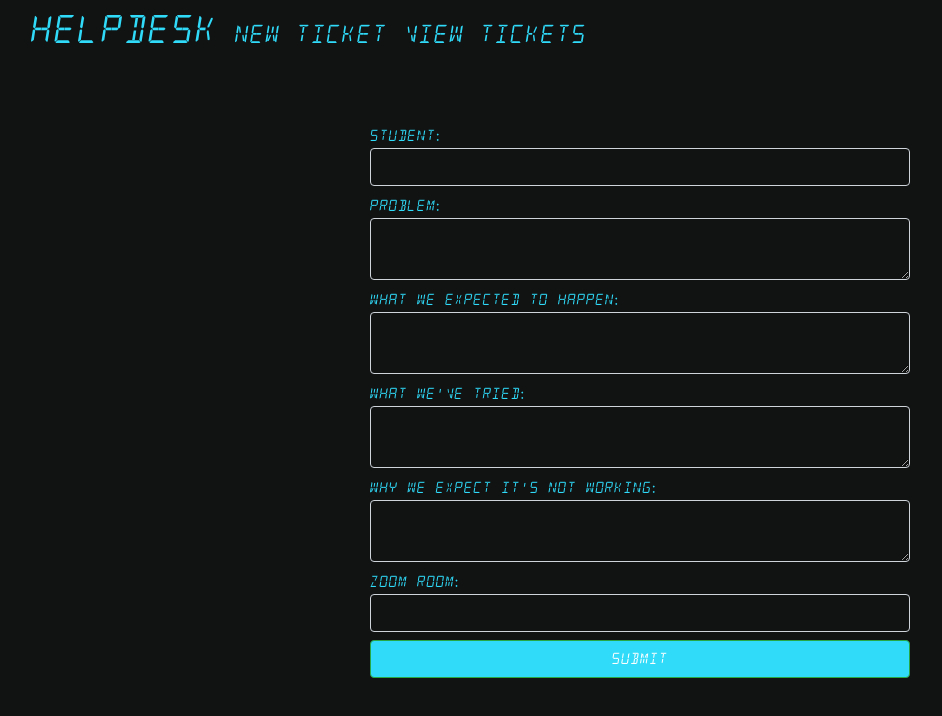
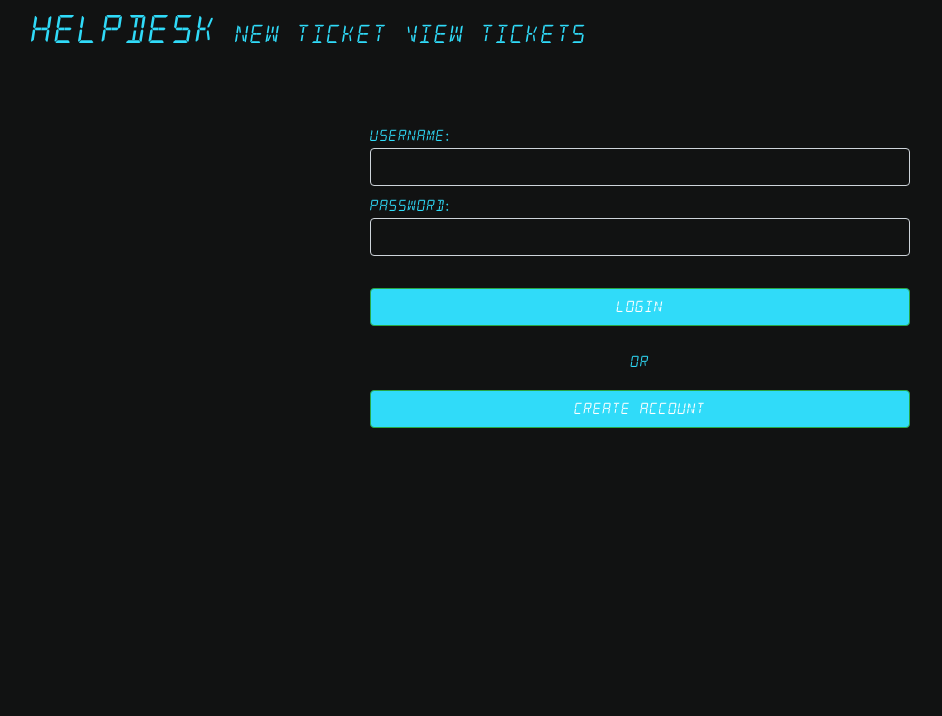
Before and after one commit to yutingwu4/Help-Desk-Advanced, a React app: page / in a window 1280 px wide. Shown: the top 716 px of the page, without its empty margins (0-942 px from the left). Built offline with nearby package versions, Linux system fonts and the light colour scheme.

Commit message:
working login NO hooks

```diff
--- a/package.json
+++ b/package.json
@@ -36,6 +36,7 @@
   "jest": {
     "globalSetup": "./jest-setup.js",
     "globalTeardown": "./jest-teardown.js"
+
   },
   "devDependencies": {
     "@babel/core": "^7.11.6",
--- a/src/App.jsx
+++ b/src/App.jsx
@@ -3,6 +3,7 @@ import { BrowserRouter as Router, Route, Link, Switch } from 'react-router-dom';
 import Ticket from './components/Ticket';
 import TicketForm from './components/TicketForm';
 import ViewTickets from './components/ViewTickets';
+import Login from './components/Login';
 
 /**
  * @terms
@@ -18,9 +19,13 @@ function App() {
       <Router>
         <div className="row ml-3">
           <ul className="list-inline">
-            <li className="customLink list-inline-item brand mr-3">HELPDESK</li>
+              <Link className="customLink" to="/">
+                  <li className="customLink list-inline-item brand mr-3">
+                  HELPDESK
+                  </li>
+              </Link>
             <li className="list-inline-item mr-3">
-              <Link className="customLink" to="/">
+              <Link className="customLink" to="/ticketForm">
                 NEW TICKET
               </Link>
             </li>
@@ -33,8 +38,11 @@ function App() {
         </div>
         <div className="container">
           <Switch>
-            <Route exact path="/" component={TicketForm} />
+            <Route exact path="/" component={Login}
+             />
             <Route path="/viewtickets" component={ViewTickets} />
+            <Route path="/ticketForm" component={TicketForm} />
+
           </Switch>
         </div>
       </Router>
--- /dev/null
+++ b/src/components/Login.jsx
@@ -0,0 +1,97 @@
+/**
+ * @name Login
+ * @desc Displays login screen
+ */
+
+import React, { Component } from 'react';
+
+export default class Login extends Component {
+  constructor() {
+    super();
+
+    // Initial state (empty strings) for the form's input fields.
+    this.state = {
+      username: '',
+      password: '',
+      match: false
+    };
+    this.onChange = this.onChange.bind(this);
+    this.onSubmit = this.onSubmit.bind(this);
+  }
+
+  // OnChange event handler that will update state whenever a key is pressed in an input field.
+  onChange(e) {
+    this.setState({
+      [e.target.name]: e.target.value,
+    });
+  }
+
+  //OnSubmit event handler on the form that will do a POST request to MongoDB with the current state as the request body.
+  async onSubmit(e) {
+    e.preventDefault();
+    const newLogin = { username, password } = this.state;
+    //const history = this.props;
+
+    try {
+
+      //query database to find if user exists
+      //if so, does username match password?
+      //if so, redirect
+      //if not, reload this page
+      await axios.get('/api/newLogin', body, {
+        headers: { 'content-type': 'application/json' },
+      });
+      await this.setState({
+        username: '',
+        password: ''
+      });
+
+    } catch (err) {
+      console.log(err);
+    }
+  }
+
+  render() {
+    return (
+      <div className="row justify-content-center mt-5">
+        <div className="col-6">
+          <form onSubmit={this.onSubmit} style={{ display: 'flex', flexDirection: 'column' }}>
+            <label>
+              USERNAME:
+              <input
+                className="form-control"
+                onChange={this.onChange}
+                type="text"
+                name="username"
+                value={this.state.username}
+                required
+              />
+            </label>
+            <label>
+              PASSWORD:
+              <input
+                className="form-control"
+                style={{ width: '100%' }}
+                onChange={this.onChange}
+                type="password"
+                name="password"
+                value={this.state.password}
+                required
+              />
+            </label>
+            <br/>
+            <button className="btn btn-success" type="submit">
+              LOGIN
+            </button>
+              <br/>
+              <p style={{textAlign: 'center'}}>OR</p>
+
+            <button className="btn btn-success" type="submit">
+            CREATE ACCOUNT
+          </button>
+          </form>
+        </div>
+      </div>
+    );
+  }
+}
--- /dev/null
+++ b/src/components/Signup.jsx
@@ -0,0 +1,4 @@
+/**
+ * @name Signup
+ * @desc Displays signup screen
+ */
```
Also changed, not shown: jest.config.js (added, +10 -0 lines), 2 other files (tests, documents, lock files or other folders).
